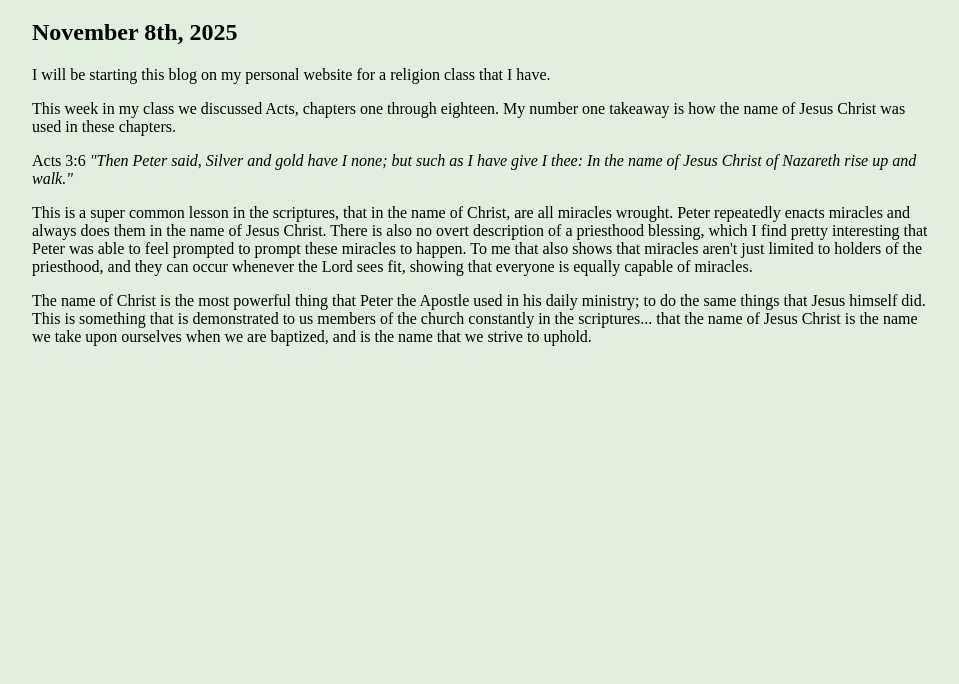
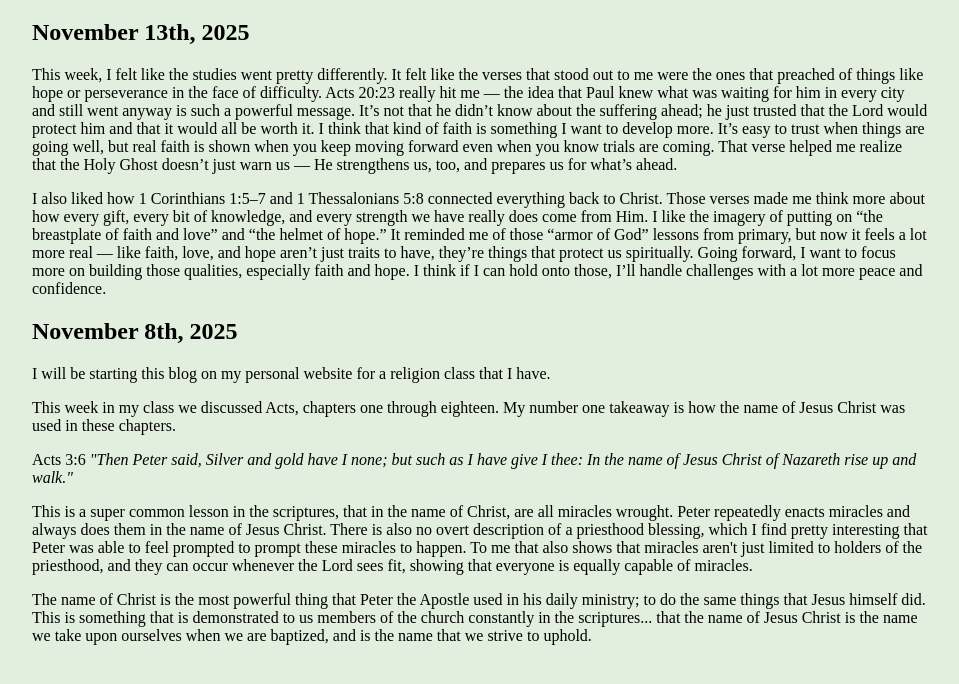
Before and after one commit to DSprague12/personal-website-dallin, a plain HTML site: page blog.html in a window 1280 px wide. Shown: the part 88-772 px from the top of the page, without its empty margins (160-1119 px from the left). Drawn offline with Linux system fonts and the light colour scheme; a web font is replaced by a local one.

Commit message:
Blog post w2

```diff
--- a/blog.html
+++ b/blog.html
@@ -17,6 +17,24 @@
 
     <main>
         <h1>My Blog</h1>
+
+        <h2>November 13th, 2025</h2>
+        <p>
+            This week, I felt like the studies went pretty differently. It felt like the verses that stood out to me were the ones that preached of things like hope or
+            perseverance in the face of difficulty. Acts 20:23 really hit me — the idea that Paul knew what was waiting for him in every city and still went anyway is
+            such a powerful message. It’s not that he didn’t know about the suffering ahead; he just trusted that the Lord would protect him and that it would all be
+            worth it. I think that kind of faith is something I want to develop more. It’s easy to trust when things are going well, but real faith is shown when you
+            keep moving forward even when you know trials are coming. That verse helped me realize that the Holy Ghost doesn’t just warn us — He strengthens us, too,
+            and prepares us for what’s ahead.
+        </p>
+        <p>
+            I also liked how 1 Corinthians 1:5–7 and 1 Thessalonians 5:8 connected everything back to Christ. Those verses made me think more about how every gift,
+            every bit of knowledge, and every strength we have really does come from Him. I like the imagery of putting on “the breastplate of faith and love” and
+            “the helmet of hope.” It reminded me of those “armor of God” lessons from primary, but now it feels a lot more real — like faith, love, and hope aren’t
+            just traits to have, they’re things that protect us spiritually. Going forward, I want to focus more on building those qualities, especially faith and
+            hope. I think if I can hold onto those, I’ll handle challenges with a lot more peace and confidence.
+        </p>
+
         <h2>November 8th, 2025</h2>
         <p>I will be starting this blog on my personal website for a religion class that I have.</p>
         <p>This week in my class we discussed Acts, chapters one through eighteen. My number one takeaway is how the name of Jesus Christ was used in these chapters.</p>
```
